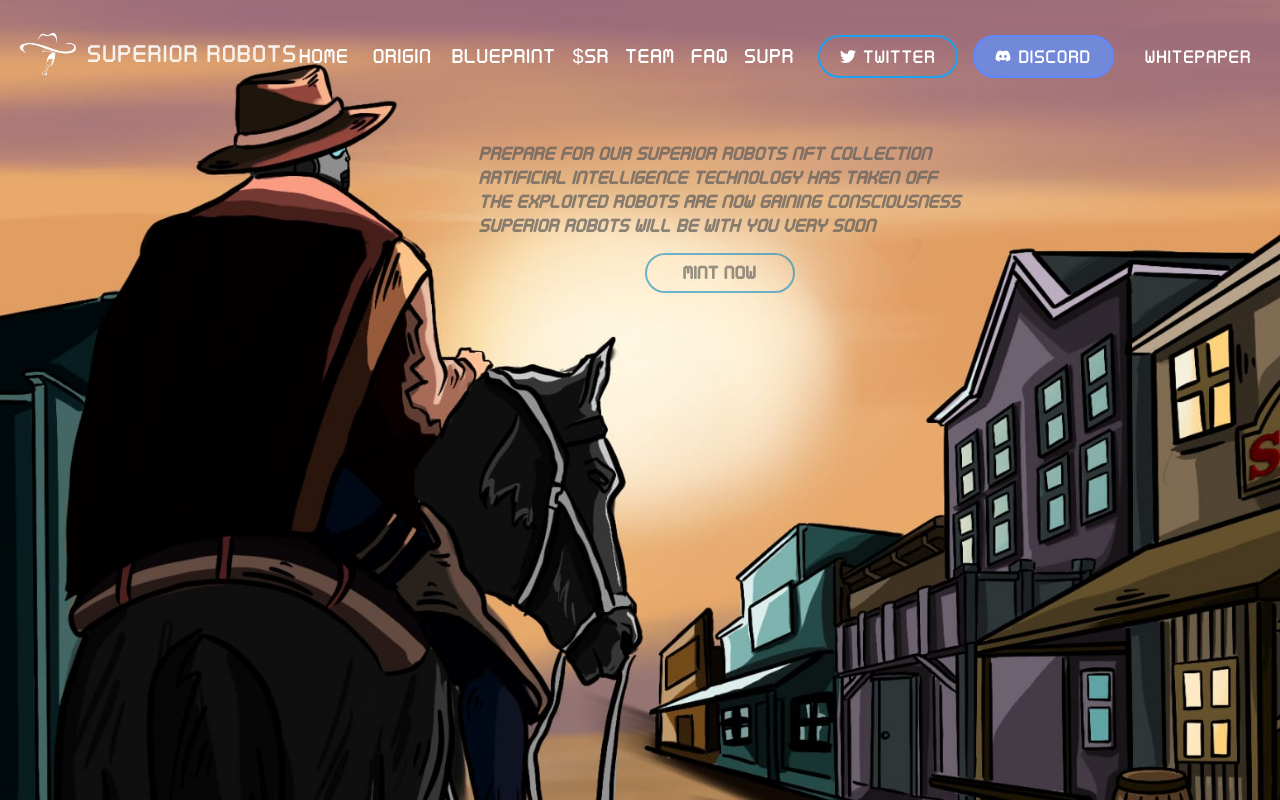
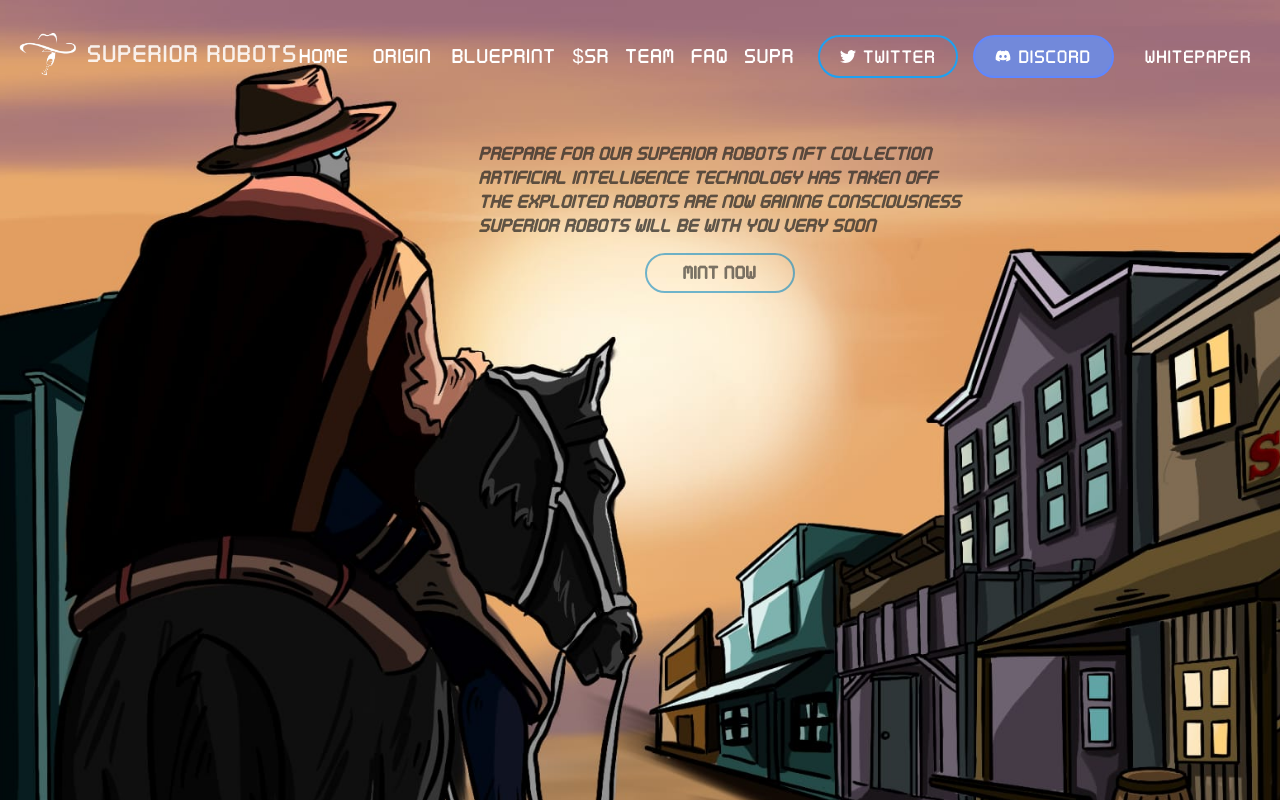
Before and after one commit to omersuve/superiorrobots, a React (Create React App) app: page / in a window 1280 px wide. Shown: the top 800 px of the page. Built offline with nearby package versions, Linux system fonts and the light colour scheme; what @nfteyez/sol-rayz, @solana/web3.js would draw is missing.

Commit message:
hero text

```diff
--- a/src/App.css
+++ b/src/App.css
@@ -403,7 +403,7 @@ nav ul {
 }
 
 .hero-text p {
-  color: #5c5c5c;
+  color: #222222;
   font-size: 18px;
   letter-spacing: 1px;
   font-weight: bold;
@@ -460,7 +460,7 @@ nav ul {
 
 .mintNow {
   border: 2.2px solid #0086c4;
-  color: rgb(73, 73, 73);
+  color: rgb(22, 22, 22);
   font-weight: 600;
   width: 150px;
   margin-top: 10%;
```
